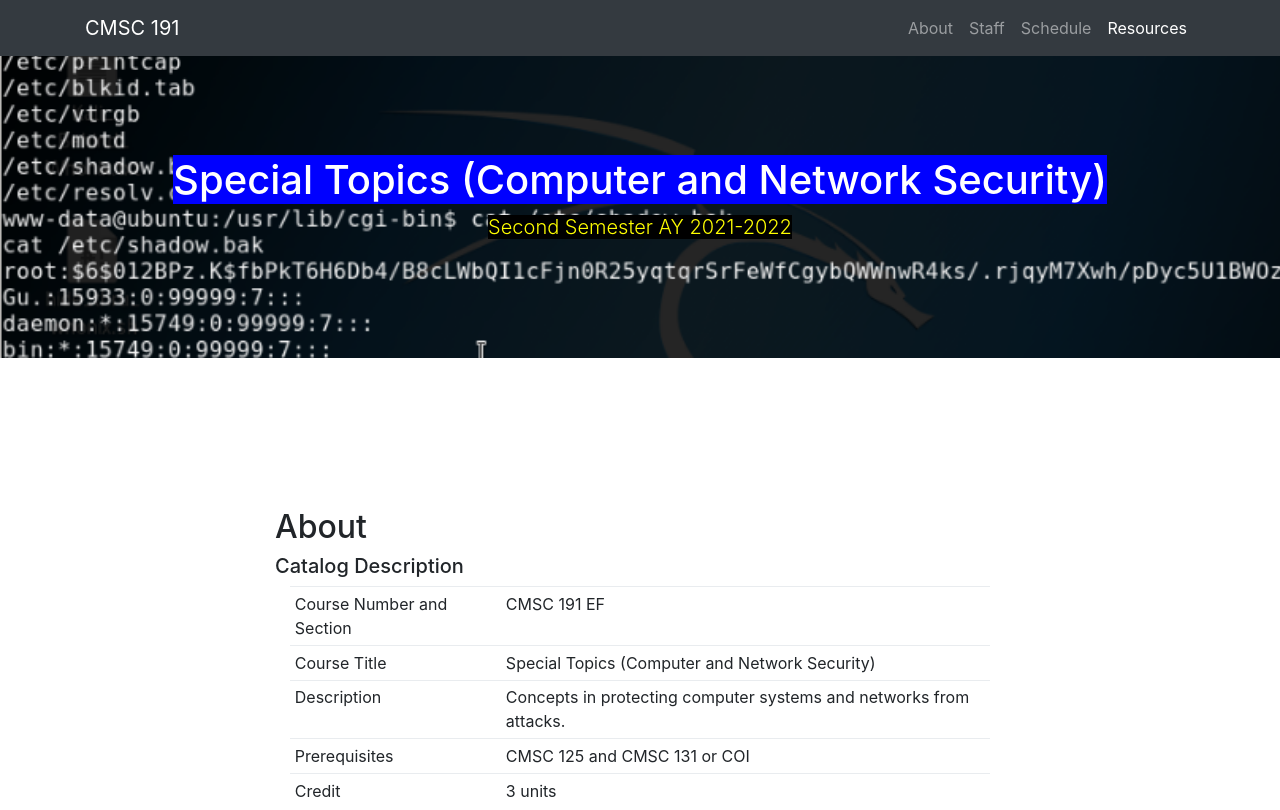
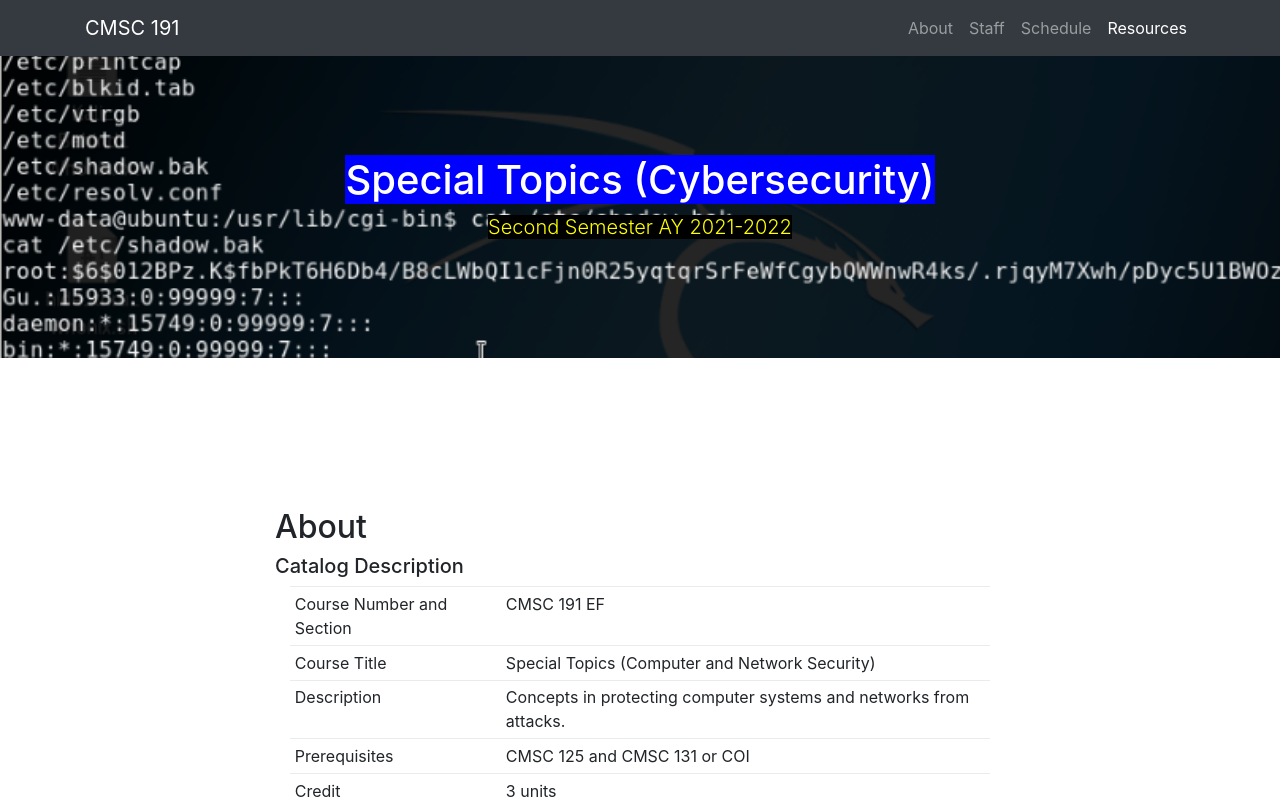
Before and after one commit to srg-ics-uplb/cmsc191cnsec, a plain HTML site: page 2021-2/index.html in a window 1280 px wide. Shown: the top 810 px of the page. Drawn offline with Linux system fonts and the light colour scheme.

Commit message:
chore: change to cybersecurity instead of cnsec)

```diff
--- a/2021-2/index.html
+++ b/2021-2/index.html
@@ -7,7 +7,7 @@
       <meta name="description" content="CMSC 191: Computer and Network Security, Institute of Computer Science, University of the Philippines Los Banos">
       <meta name="author" content="Joseph Anthony C. Hermocilla">
 
-      <title>CMSC 191: Computer and Network Security (Seond Semester 2021-2022)</title>
+      <title>CMSC 191 (Special Topics): Cybersecurity (Seond Semester 2021-2022)</title>
 
       <!-- Bootstrap core CSS -->
       <link href="../lib/vendor/bootstrap/css/bootstrap.min.css" rel="stylesheet">
@@ -56,7 +56,7 @@
 
       <header class="bg-primary text-white cmscwide">
          <div class="container text-center">
-            <h1><span style="background-color:blue;">Special Topics (Computer and Network Security)</span></h1>
+            <h1><span style="background-color:blue;">Special Topics (Cybersecurity)</span></h1>
             <p class="lead"><span style="color:yellow;background-color:black;">Second Semester AY 2021-2022</span></p>
          </div>
       </header>
```
